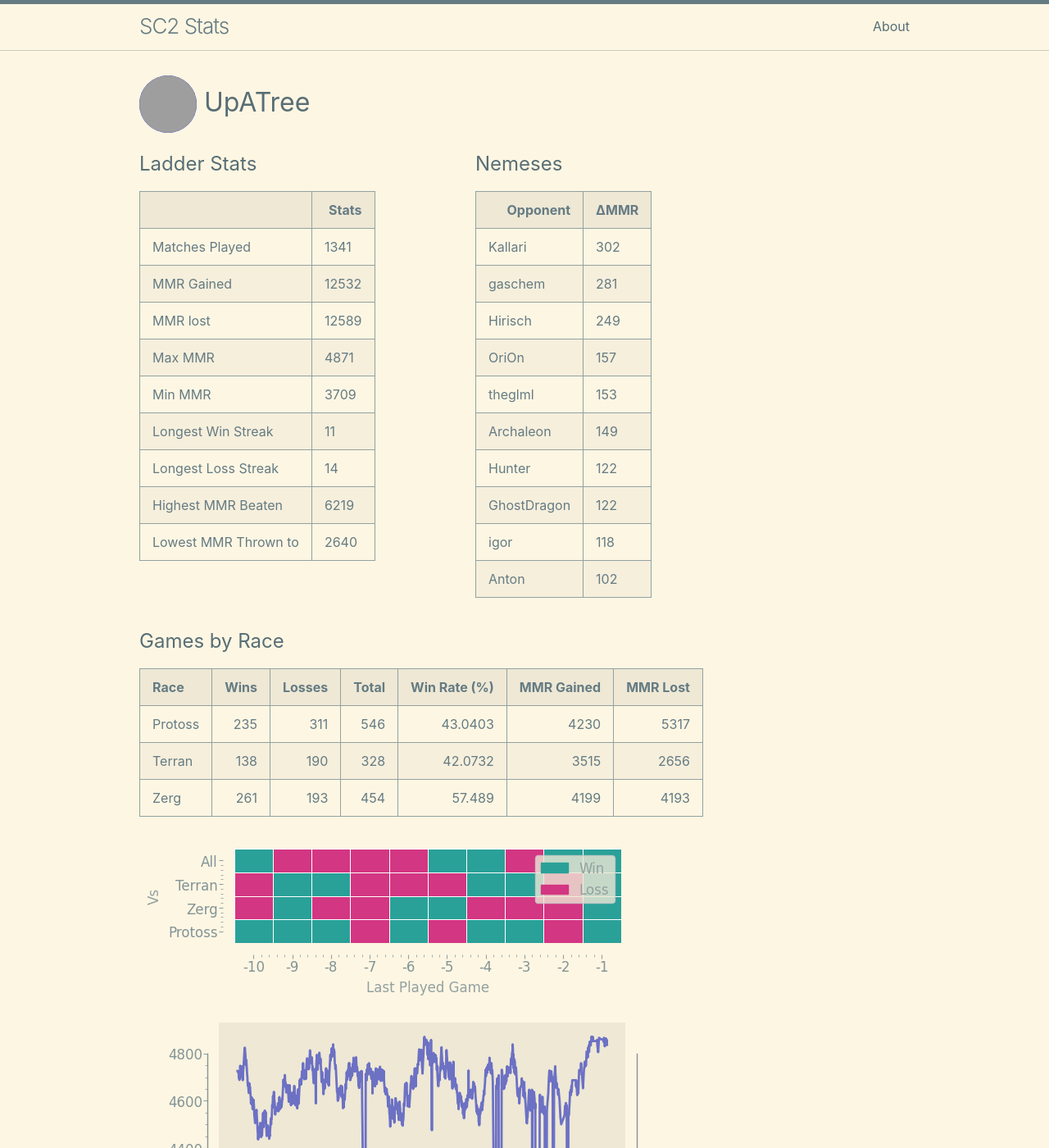
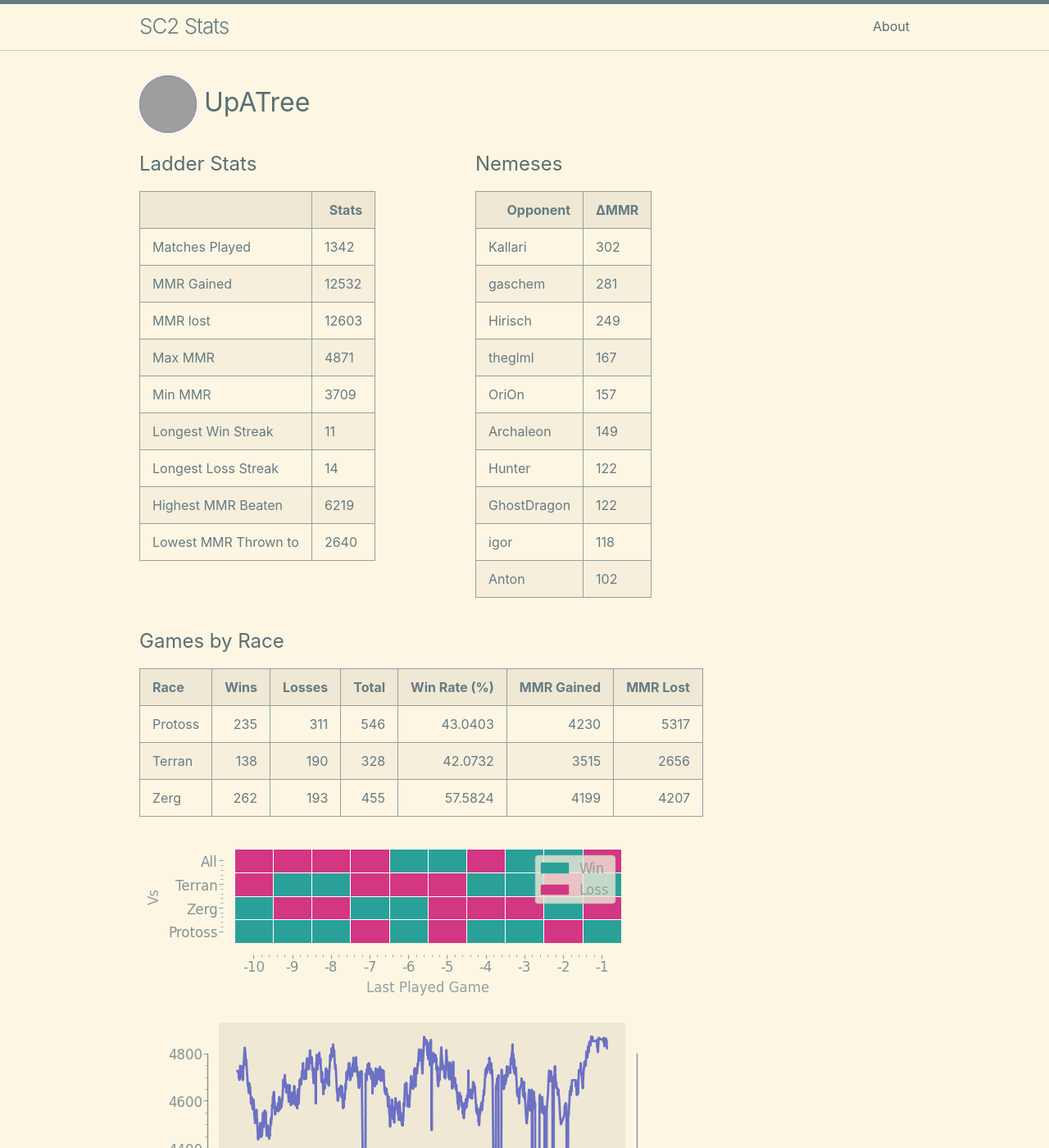
Before and after one commit to kylermurphy/UpATree, a Jekyll site: the page built from docs/index.md, in a window 1280 px wide and 1400 px high. Shown: the whole window at 82% size. Built offline with Jekyll 4.4.1, drawn with Linux system fonts in a browser that asks for light colours; grey boxes are pictures that could not be loaded.

Commit message:
running on push

```diff
--- a/docs/index.md
+++ b/docs/index.md
@@ -18,7 +18,7 @@ layout: home
   <tbody>
     <tr>
       <td>Matches Played</td>
-      <td>1341</td>
+      <td>1342</td>
     </tr>
     <tr>
       <td>MMR Gained</td>
@@ -26,7 +26,7 @@ layout: home
     </tr>
     <tr>
       <td>MMR lost</td>
-      <td>12589</td>
+      <td>12603</td>
     </tr>
     <tr>
       <td>Max MMR</td>
@@ -78,12 +78,12 @@ layout: home
       <td>249</td>
     </tr>
     <tr>
+      <td>theglml</td>
+      <td>167</td>
+    </tr>
+    <tr>
       <td>OriOn</td>
       <td>157</td>
-    </tr>
-    <tr>
-      <td>theglml</td>
-      <td>153</td>
     </tr>
     <tr>
       <td>Archaleon</td>
@@ -116,7 +116,7 @@ layout: home
 |:--------|-------:|---------:|--------:|---------------:|-------------:|-----------:|
 | Protoss |    235 |      311 |     546 |        43.0403 |         4230 |       5317 |
 | Terran  |    138 |      190 |     328 |        42.0732 |         3515 |       2656 |
-| Zerg    |    261 |      193 |     454 |        57.489  |         4199 |       4193 |
+| Zerg    |    262 |      193 |     455 |        57.5824 |         4199 |       4207 |
 
 ![Games by Race](./assets/gm_hist.png)
 
--- a/log.txt
+++ b/log.txt
@@ -553,3 +553,4 @@ Writing a log file 2025-03-19 18:32:14.
 Writing a log file 2025-03-19 18:52:03.
 Writing a log file 2025-03-19 19:18:39.
 Writing a log file 2025-03-19 19:31:44.
+Writing a log file 2025-03-19 19:48:38.
```
Also changed, not shown: docs/assets/MMR.png, docs/assets/daily.png, docs/assets/gm_hist.png, docs/assets/r_wrt.png, 1 other file.
